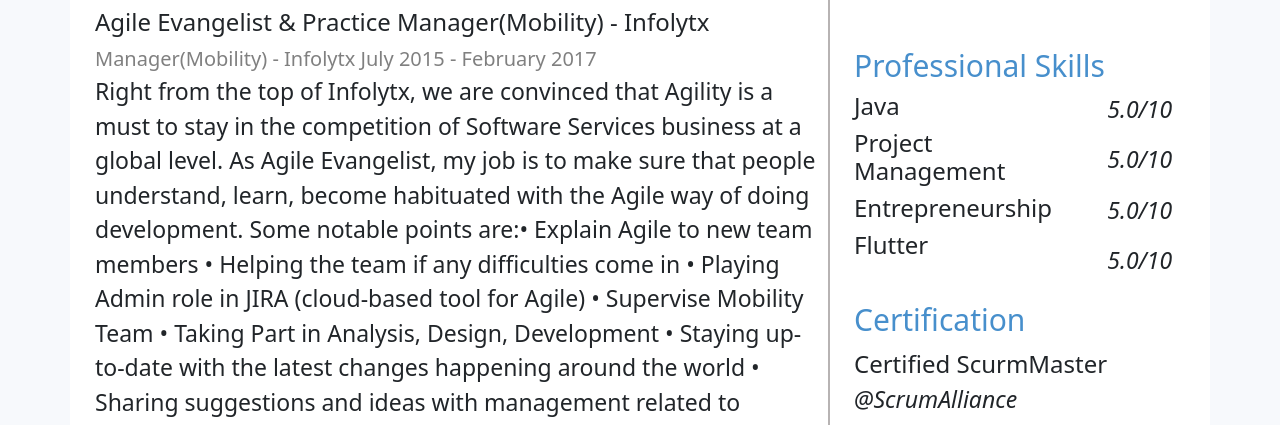
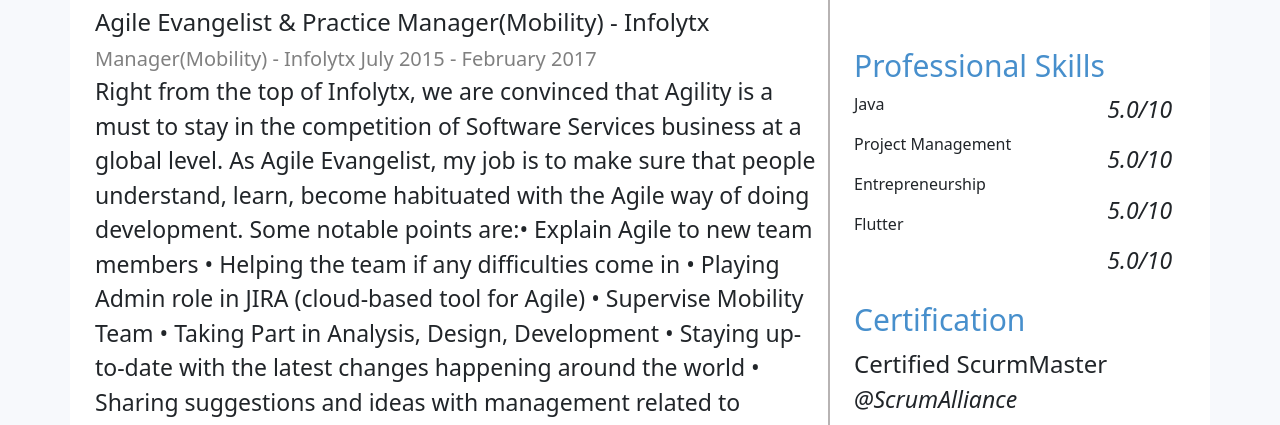
Before and after one commit to kowsarishraaak/Jxresumepre1.github.io, a plain HTML site: page index.html in a window 1280 px wide. Shown: the part 803-1228 px from the top of the page. Drawn offline with nearby package versions, Linux system fonts and the light colour scheme.

Commit message:
Update index.html

```diff
--- a/index.html
+++ b/index.html
@@ -158,14 +158,14 @@
                         <img src="images/Twiitter.png" alt=""><a href="">@nayeemahmad</a><br>
                         <img src="images/Address.png" alt=""><a href="">Niketan, Gulshan 1, Dhaka 1212</a>
                    </div>
-                   <div class="skill">
+                    <div class="skill">
                        <h2>Professional Skills</h2>
                        <div class="row">
                            <div class="col-md-8 left">
-                               <h4>Java</h4>
-                               <h4>Project Management</h4>
-                               <h4>Entrepreneurship</h4>
-                               <h4>Flutter</h4>
+                               <p>Java</p>
+                               <p>Project Management</p>
+                               <p>Entrepreneurship</p>
+                               <p>Flutter</p>
                            </div>
                            <div class="col-md-4 right">
                                <p>5.0/10</p>
```
